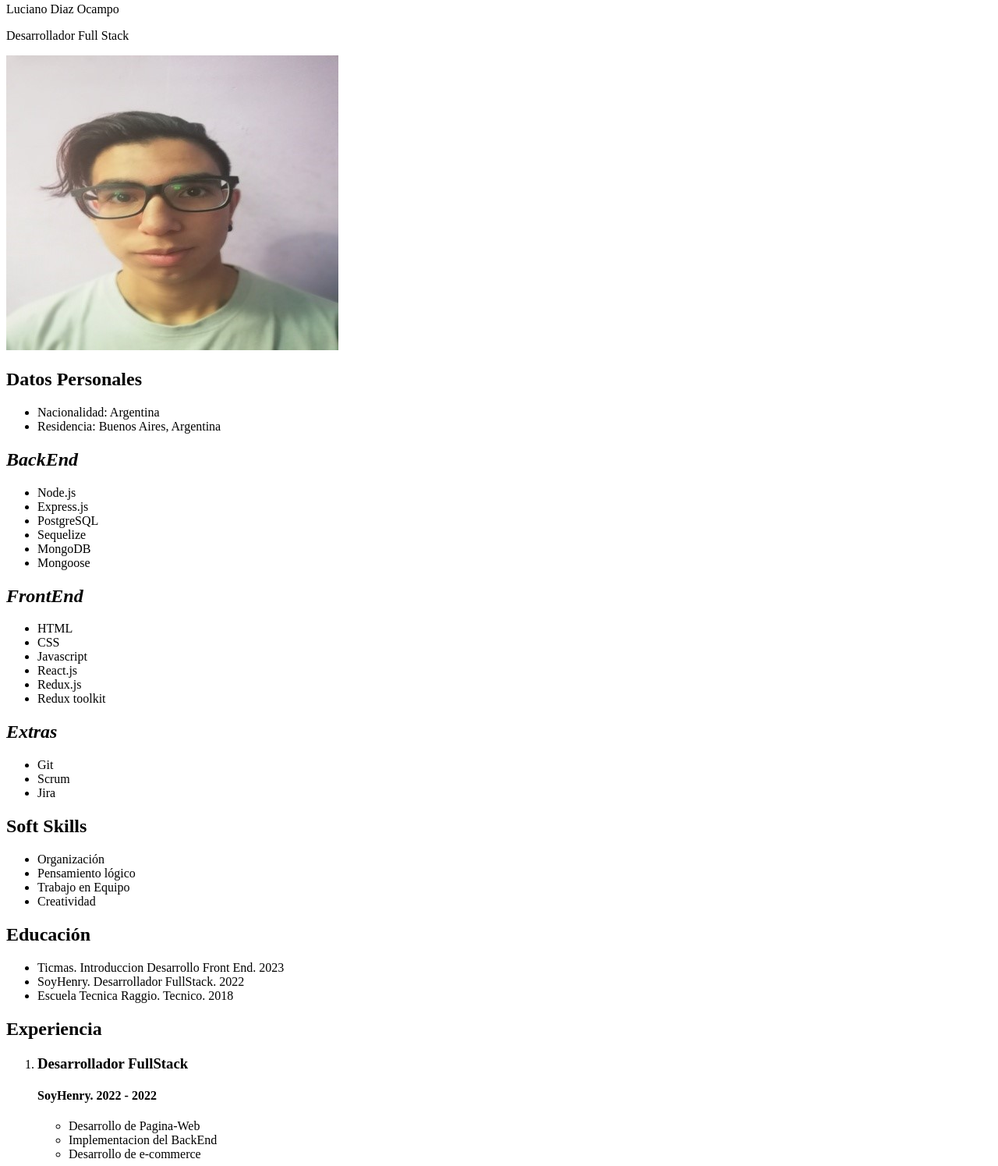
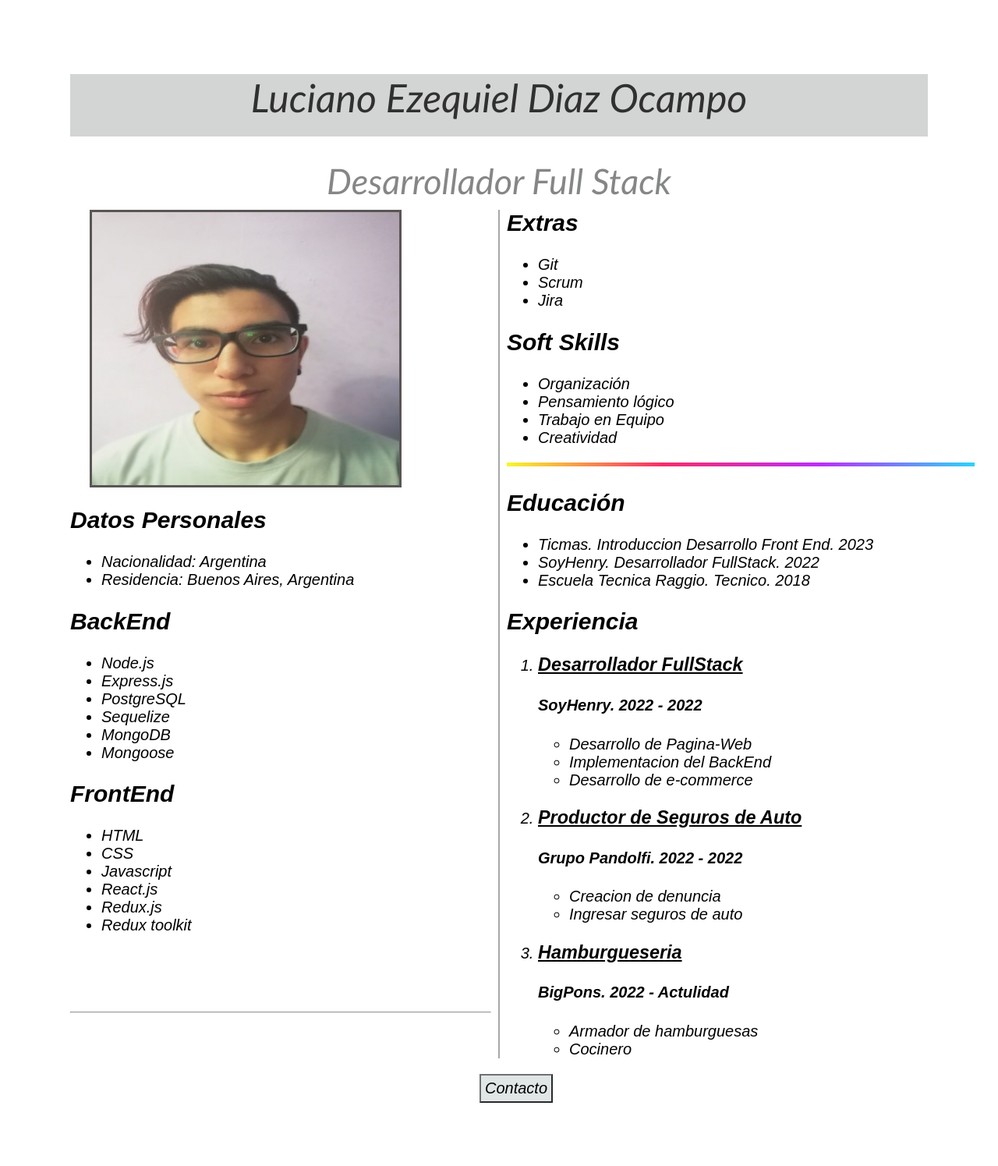
Before and after one commit to LuchoD99/LuchoD99.github.io, a plain HTML site: page CV/index.html in a window 1280 px wide. Shown: the part 5-1500 px from the top of the page at 78% size. Drawn offline with Linux system fonts and the light colour scheme.

Commit message:
finish CV

```diff
--- a/CV/index.html
+++ b/CV/index.html
@@ -4,15 +4,20 @@
     <meta charset="UTF-8">
     <meta http-equiv="X-UA-Compatible" content="IE=edge">
     <meta name="viewport" content="width=device-width, initial-scale=1.0">
+    <meta name="robots" content="index, follow"/>
+    <link rel="stylesheet" href="./style.css">
+    <link rel="preconnect" href="https://fonts.googleapis.com">
+    <link rel="preconnect" href="https://fonts.gstatic.com" crossorigin>
+    <link href="https://fonts.googleapis.com/css2?family=Great+Vibes&display=swap" rel="stylesheet">
     <title>Luciano Diaz</title>
 </head>
 <body>
     <header>
-        Luciano Diaz Ocampo
+        <h1>Luciano Ezequiel Diaz Ocampo</h1>
     </header>
-    <p>Desarrollador Full Stack</p>
-    <div>
-        <img src="./Fondos/face.jpg" alt="img not found">
+    <p class="subtitulo">Desarrollador Full Stack</p>
+    <div class="datos">
+        <img id="img-face" src="./Fondos/face.jpg" alt="img not found">
         <h2>Datos Personales</h2>
         <ul>
             <li>Nacionalidad: Argentina</li>
@@ -41,6 +46,10 @@
                 <li>Redux.js</li>
                 <li>Redux toolkit</li>
             </ul>
+            <br>
+            <br>
+            <br>
+            <hr>
             <h2>
                 <i class="fa-solid fa-palette">Extras</i>
             </h2>
@@ -57,6 +66,7 @@
         <li>Trabajo en Equipo</li>
         <li>Creatividad</li>
     </ul>
+    <p class="separador"></p>
     <h2><i class="fa-solid fa-graduation-cap"></i> Educación</h2>
     <ul>
         <li>Ticmas. Introduccion Desarrollo Front End. 2023</li>
@@ -95,4 +105,13 @@
     </div>
 
 </body>
+<footer>
+    <button id="button" onclick="MostrarContacto()">Contacto</button>
+    <p id="contacto"></p>
+    <script>
+        function MostrarContacto(){
+            document.getElementById("contacto").innerHTML = "+54 9 1164771109 // luciano.diazocampo@gmail.com // Github:https://github.com/LuchoD99 // Linkdin:luciano-diaz";
+         }
+    </script>
+</footer>
 </html>
--- /dev/null
+++ b/CV/style.css
@@ -0,0 +1,77 @@
+body {
+    background-color: #fff;
+    font-style: oblique;
+    font-family: sans-serif;
+    font-size: 20px;
+    border: 100px;
+    padding: 80px;
+    margin: 10px;
+}
+.datos {
+    column-count: 2;
+    /* column-gap: 30px; */
+    column-rule: 2px double #55585885;
+}
+h1 {
+    text-align: center;
+    color: #131311d8;
+    height: 80px;
+    font-family: 'Gill Sans', cursive;
+    font-weight: 400;
+    font-size: 50px;
+    margin: 10px 0px 30px 0px;
+    background-color: #55585841;
+}
+.separador {
+    width: 600px;
+    height: 5px;
+    background-image: linear-gradient(
+        90deg,
+        #f6f72d,
+        #f72d6a,
+        #bc2df7,
+        #2dd3f7
+    );
+    margin: 2px 0px 30px 0px;
+}
+h3 {
+    text-decoration: underline black;
+}
+.subtitulo {
+    text-align: center;
+    font-family: 'Gill Sans';
+    font-size: 45px;
+    font-weight: 200;
+    color: #555858b7;
+    border: 0;
+    margin: 0 0 10px 0;
+}
+
+#button {
+    display: flex;
+    align-items: center;
+    justify-content: center;
+    margin: 20px 0px 0 525px;
+    background-color: #dbe2e2d8;
+    font-style: oblique;
+    font-family: sans-serif;
+    font-size: 20px;
+    border-color: #5a5d5ed8;
+    padding: 5px;
+}
+#contacto {
+    display: flex;
+    align-items: center;
+    justify-content: center;
+    font-size: 20px;
+    padding: 20px;
+    color: #080303;
+    transition: 0.3s;
+}
+
+#img-face {
+    border: solid #3f3939da;
+    height: 350px;
+    vertical-align: middle;
+    margin: 0px 25px;
+}
```
